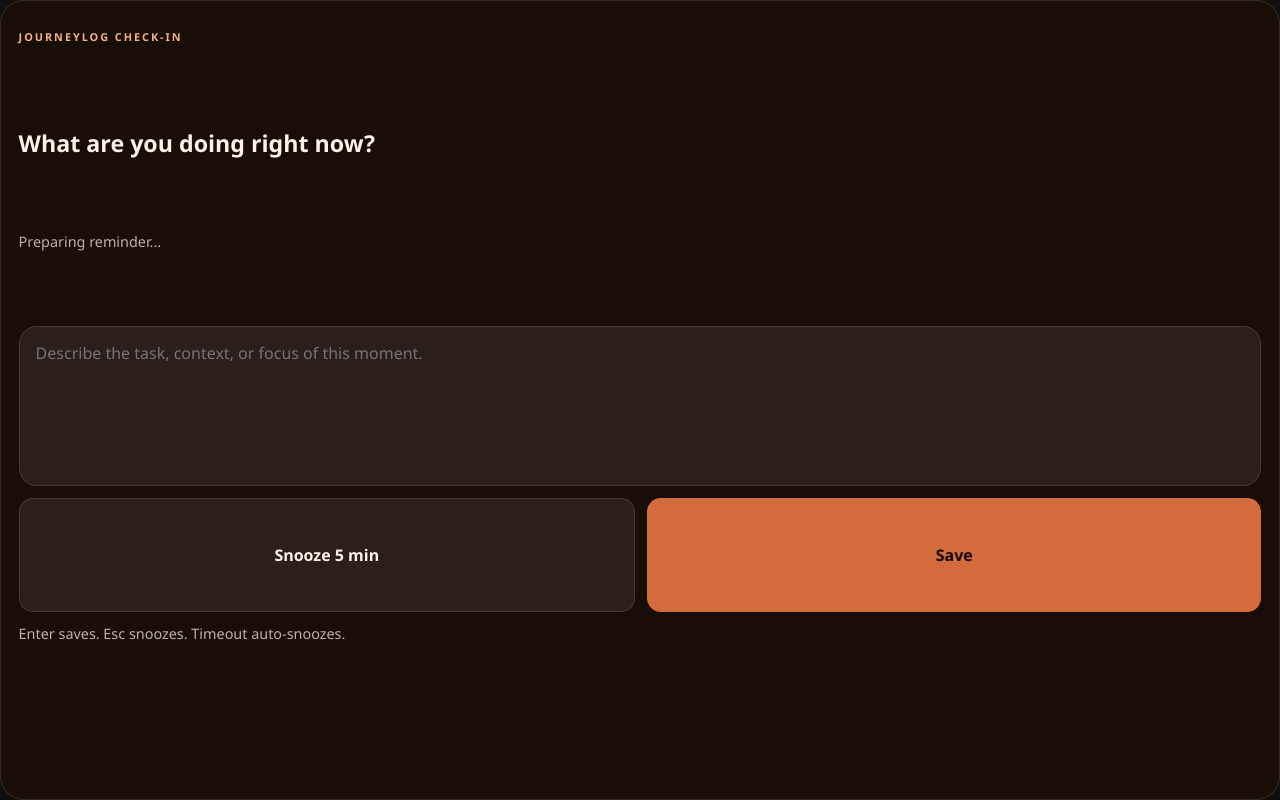
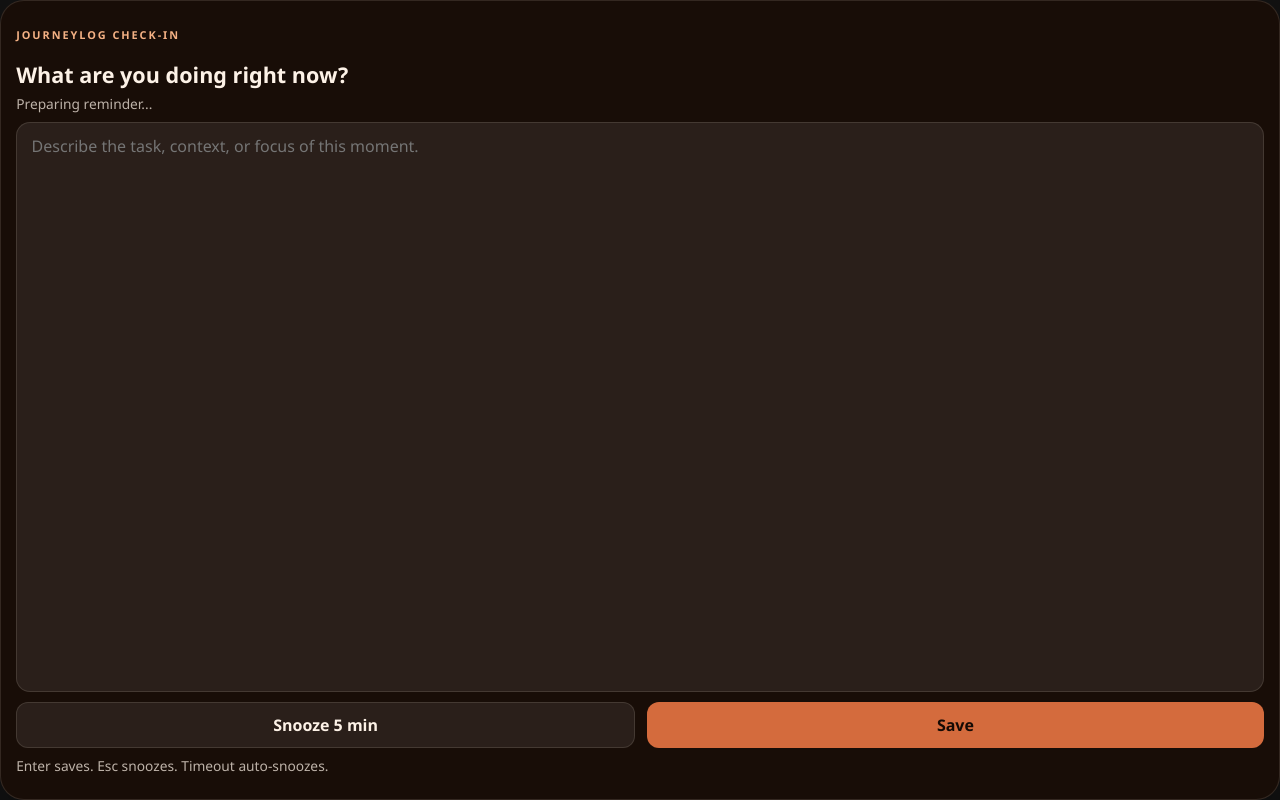
Before and after one commit to felipebontempo/Logbook, a website with bundled scripts: page src/renderer/popup.html in a window 1280 px wide. Built offline with nearby package versions, Linux system fonts and the light colour scheme.

Commit message:
Desenhar app de registro pessoal

```diff
--- a/src/main/main.ts
+++ b/src/main/main.ts
@@ -178,7 +178,7 @@ class JourneyLogApplication {
 
     this.popupWindow = new BrowserWindow({
       width: 380,
-      height: 240,
+      height: 300,
       frame: false,
       resizable: false,
       fullscreenable: false,
--- a/src/renderer/popup.css
+++ b/src/renderer/popup.css
@@ -15,7 +15,8 @@
 
 body {
   margin: 0;
-  min-height: 100vh;
+  height: 100vh;
+  overflow: hidden;
   display: grid;
   place-items: center;
   background: transparent;
@@ -29,14 +30,16 @@ textarea {
 
 .popup-shell {
   width: 100%;
-  height: 100vh;
-  padding: 1.1rem;
+  height: 100%;
+  padding: 0.95rem;
   border-radius: 24px;
   background: var(--panel);
   border: 1px solid var(--line);
   box-shadow: 0 24px 60px rgba(0, 0, 0, 0.35);
-  display: grid;
-  gap: 0.75rem;
+  display: flex;
+  flex-direction: column;
+  gap: 0.6rem;
+  overflow: hidden;
 }
 
 .eyebrow {
@@ -49,8 +52,8 @@ textarea {
 
 h1 {
   margin: 0;
-  font-size: 1.45rem;
-  line-height: 1.15;
+  font-size: 1.35rem;
+  line-height: 1.1;
 }
 
 .meta,
@@ -58,14 +61,17 @@ h1 {
 .status {
   margin: 0;
   color: var(--ink-soft);
-  font-size: 0.9rem;
+  font-size: 0.86rem;
+  line-height: 1.2;
 }
 
 textarea {
   width: 100%;
+  flex: 1;
+  min-height: 72px;
   resize: none;
-  padding: 0.9rem 1rem;
-  border-radius: 18px;
+  padding: 0.75rem 0.9rem;
+  border-radius: 14px;
   border: 1px solid var(--line);
   background: rgba(255, 250, 245, 0.08);
   color: var(--ink);
@@ -80,8 +86,8 @@ textarea {
 button {
   flex: 1;
   border: none;
-  border-radius: 14px;
-  padding: 0.85rem 1rem;
+  border-radius: 12px;
+  padding: 0.7rem 0.9rem;
   cursor: pointer;
   font-weight: 700;
 }
```
